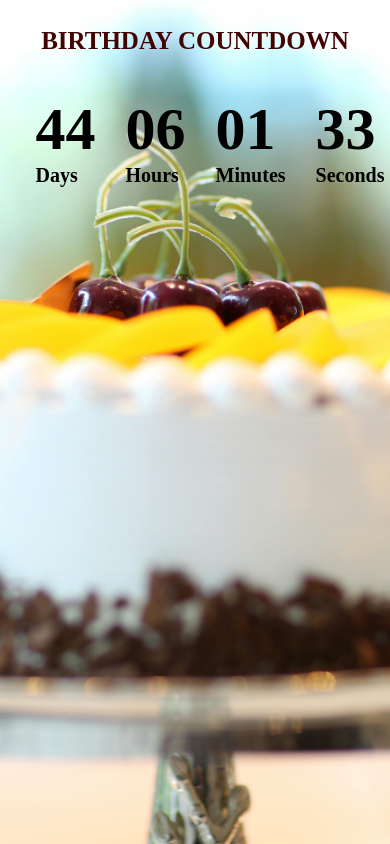
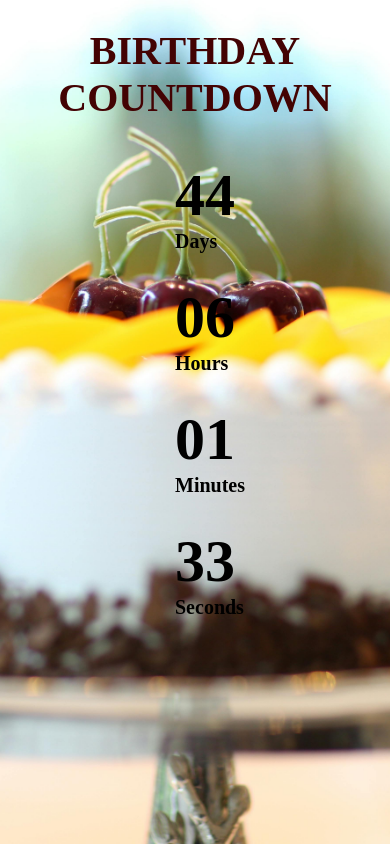
Before and after one commit to Faidunni/TIMER, a plain HTML site: page index.html in a window 390 px wide. Drawn offline with Linux system fonts and the light colour scheme.

Commit message:
Added styling

```diff
--- a/style.css
+++ b/style.css
@@ -54,3 +54,14 @@ h3 {
     font-weight: bolder;
   }
 }
+
+@media screen and (max-width: 428px) {
+  h1 {
+    text-align: center;
+    font-size: 40px;
+  }
+
+  #countdown {
+    flex-direction: column;
+  }
+}
```
